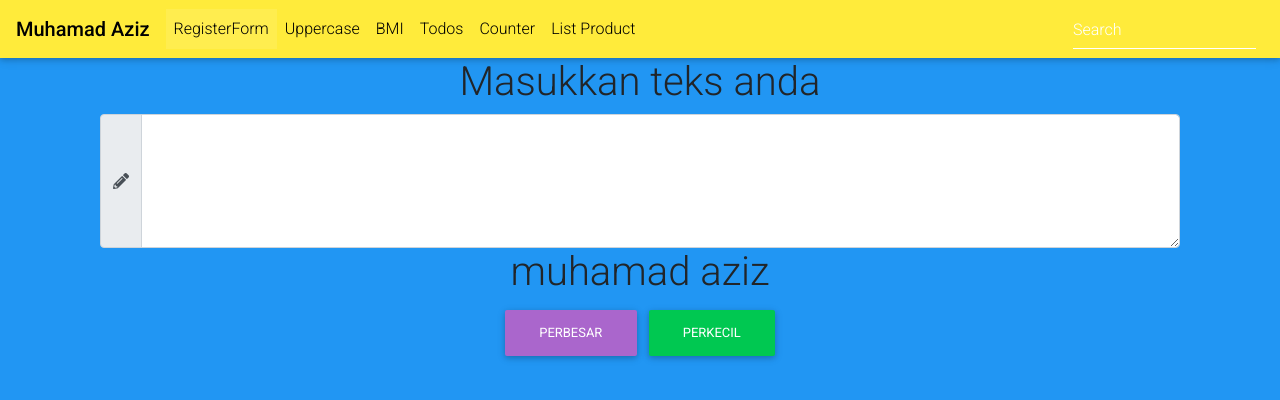
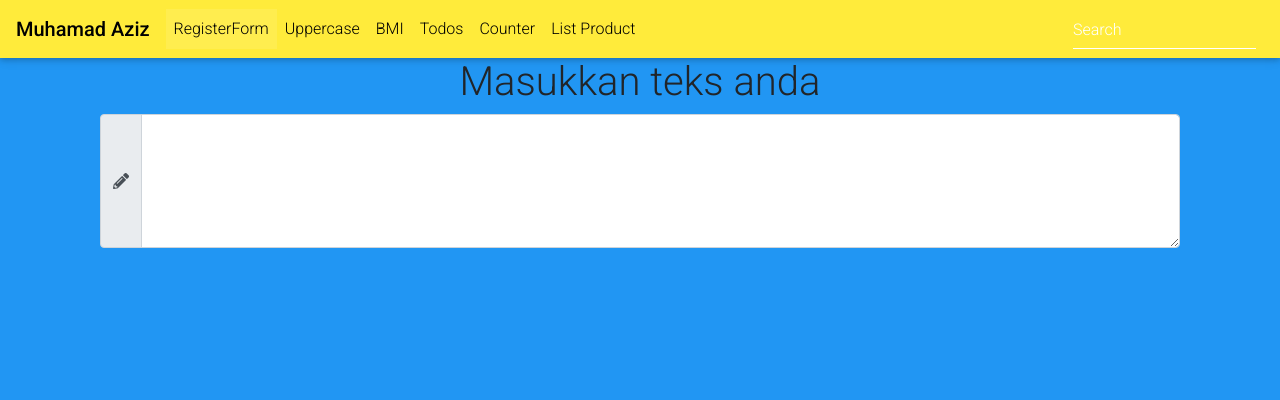
Before and after one commit to mohammedazez/react-exercise, a React (Create React App) app: page /uppercase in a window 1280 px wide. Shown: the top 400 px of the page. Built offline with nearby package versions, Linux system fonts and the light colour scheme.

Commit message:
update uppercase

```diff
--- a/src/pages/Uppercase/Uppercase.js
+++ b/src/pages/Uppercase/Uppercase.js
@@ -1,43 +1,17 @@
-import React, { Component } from "react";
-import { MDBBtn } from "mdbreact";
+import React, { useState } from "react";
 import "./Uppercase.css";
 
-export class Uppercase extends Component {
-  constructor(props) {
-    super(props);
-    this.state = {
-      text: "muhamad aziz",
+function Uppercase() {
+  const [masukanTeks, setMasukanTeks] = useState("");
+  const [hasil, setHasil] = useState("");
+
+  let handleChange = (event) => {
+    let inputan = event.target.value;
+    setMasukanTeks(inputan);
+    let hasilTeks = inputan.toUpperCase();
+    setHasil(hasilTeks);
   };
-  }
-
-  memperbesarkan = (string) => {
-    prompt("masukkan string anda");
-    alert(string.toUpperCase());
-  };
-
-  memperkecilakan = (huruf) => {
-    prompt("masukkan string anda");
-    alert(huruf.toLowerCase());
-  };
-
-  //   method untuk mengecilkan
-  // toLowerCase = () => {
-  //   const lowerCase = this.state.text.toLowerCase();
-  //   this.setState({
-  //     text: lowerCase,
-  //   });
-  // };
-
-  //   method untuk memperbesar
-  // toUpperCase = () => {
-  //   const upperCase = this.state.text.toUpperCase();
-  //   this.setState({
-  //     text: upperCase,
-  //   });
-  // };
-  render() {
   return (
-      <div>
     <div>
       <h1>Masukkan teks anda</h1>
       <div className="input-group">
@@ -47,32 +21,16 @@ export class Uppercase extends Component {
           </span>
         </div>
         <textarea
+          onChange={handleChange}
+          value={masukanTeks}
           className="form-control"
           id="exampleFormControlTextarea1"
           rows="5"
         ></textarea>
       </div>
-        </div>
-        <h1>{this.state.text}</h1>
-        <MDBBtn
-          onClick={() => {
-            this.memperbesarkan();
-          }}
-          color="secondary"
-        >
-          Perbesar
-        </MDBBtn>
-        <MDBBtn
-          onClick={() => {
-            this.memperkecilakan();
-          }}
-          color="success"
-        >
-          perkecil
-        </MDBBtn>
+      <h1>{hasil}</h1>
     </div>
   );
 }
-}
 
 export default Uppercase;
```
Lines whose indentation alone changed are shown as unchanged.
